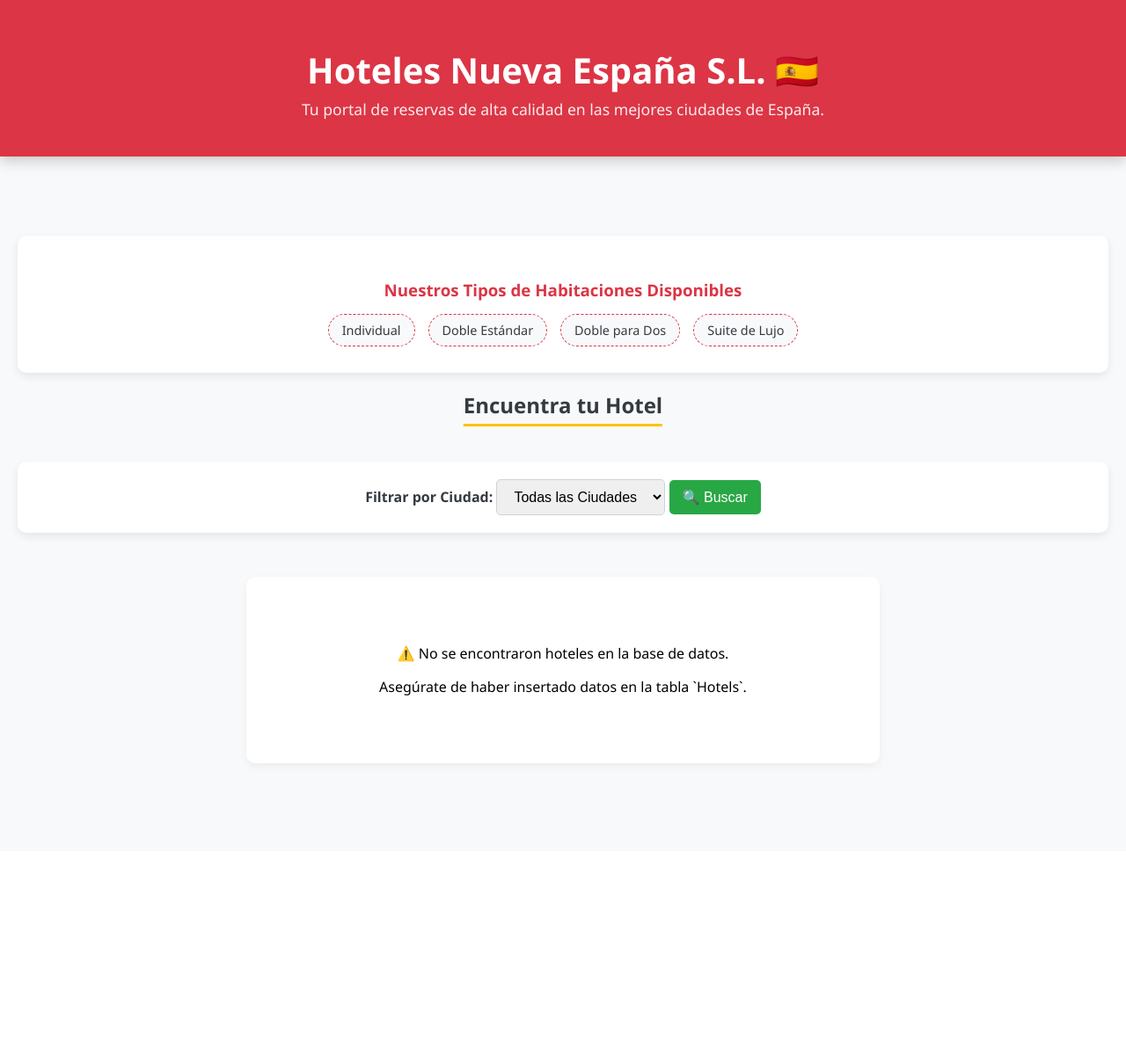
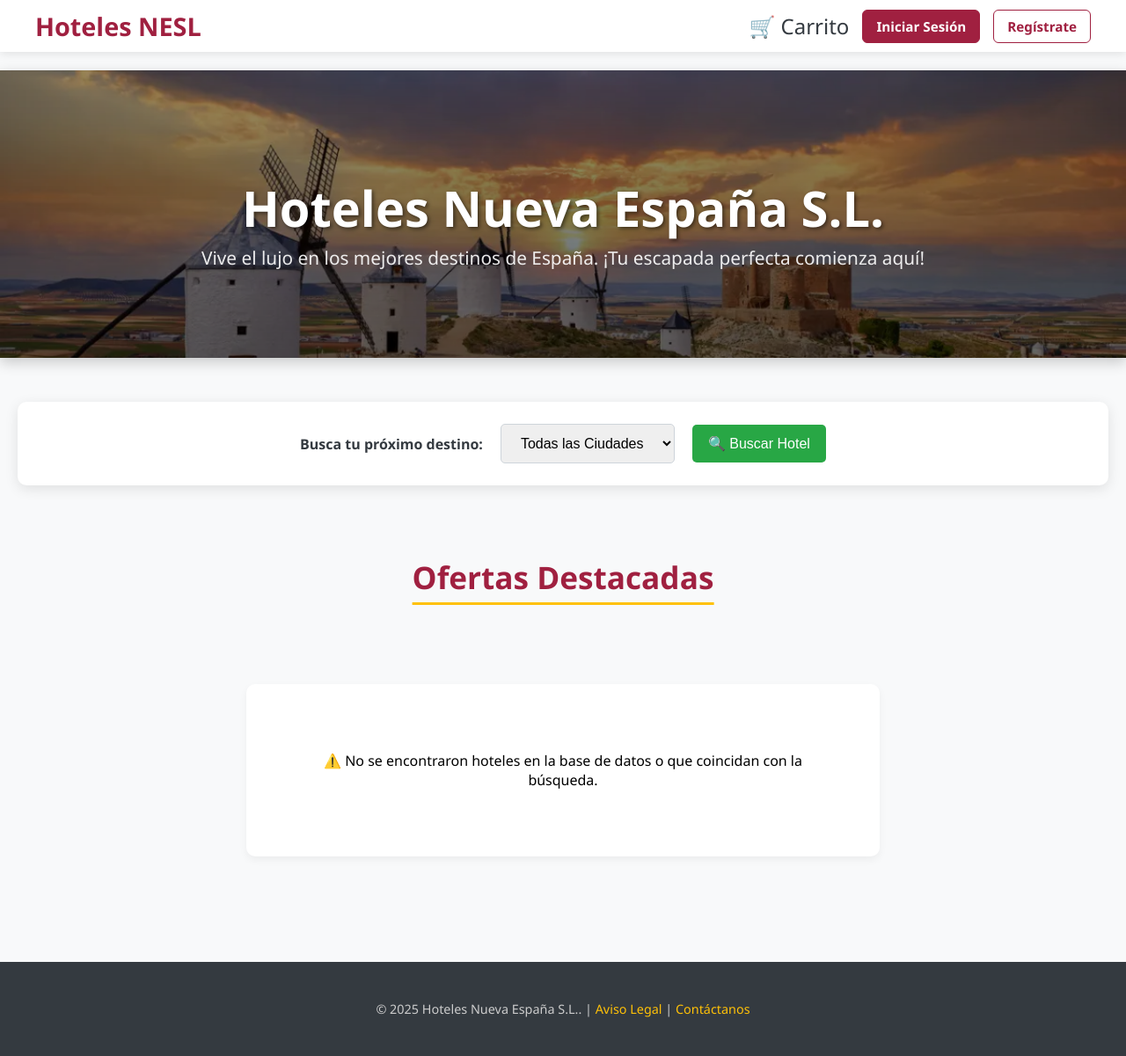
Before and after one commit to neeem111/hoteles, a PHP site: page / in a window 1280 px wide. Shown: the whole page at 88% size. Before the commit the page ends 872 px from the top, so only its background shows below. Run offline with PHP 8.4, Linux system fonts and the light colour scheme; data that the repository does not hold is empty.

Commit message:
Mis últimos cambios: Ajustes CSS e implementación de Aviso Legal y Contacto.

```diff
--- a/index.php
+++ b/index.php
@@ -1,21 +1,32 @@
 <?php
+session_start(); // Iniciar sesión al comienzo del archivo
 // Define la información de la cadena hotelera
 $nombreCadena = "Hoteles Nueva España S.L.";
 $ciudadesDisponibles = ['Valencia', 'Santander', 'Toledo'];
-$tiposHabitacion = [
-    'Individual',
-    'Doble Estándar',
-    'Doble para Dos', // Añadido el tipo "solo para dos"
-    'Suite de Lujo'
+
+// --- NUEVA LÓGICA DE PRECIOS POR CIUDAD ---
+$tarifasBase = [
+    'Toledo' => 20,
+    'Valencia' => 30,
+    'Santander' => 25
 ];
+$incrementoPorCiudad = [
+    'Toledo' => 15,
+    'Valencia' => 12,
+    'Santander' => 10
+];
+// ------------------------------------------
 
-// Asegúrate de que este archivo exista y tenga tu código de conexión
+// Comprobar estado de la sesión
+$is_logged_in = isset($_SESSION['user_id']);
+$user_name = $is_logged_in ? htmlspecialchars($_SESSION['user_name']) : '';
+
 include('conexion.php');
 
 // Parámetros de filtrado
 $filtroCiudad = isset($_GET['ciudad']) ? $_GET['ciudad'] : '';
 
-// Verificar que la conexión sea exitosa antes de continuar
+// Verificar que la conexión sea exitosa
 if ($conn->connect_error) {
     die("Error de conexión, revisa conexion.php");
 }
@@ -23,6 +34,7 @@ if ($conn->connect_error) {
 // 1. Consulta base para obtener todos los hoteles
 $sql = "SELECT Id, Name, City, Address FROM Hotels";
 $hoteles = [];
+$stmt = null;
 
 // 2. Añadir condición WHERE si hay un filtro de ciudad válido
 if (!empty($filtroCiudad) && in_array($filtroCiudad, $ciudadesDisponibles)) {
@@ -45,16 +56,20 @@ if (!empty($filtroCiudad) && in_array($filtroCiudad, $ciudadesDisponibles)) {
 if ($resultado && $resultado->num_rows > 0) {
     // Si hay resultados, almacenarlos en un array
     while($row = $resultado->fetch_assoc()) {
-        // Simulamos un precio aleatorio para el diseño, en un entorno real vendría de la BD
-        $row['PrecioSimulado'] = rand(50, 200);
+
+        // --- APLICACIÓN DE LA NUEVA LÓGICA ---
+        $ciudadHotel = $row['City'];
+        // Asignamos el precio base como el precio 'Desde'
+        $row['PrecioDesde'] = $tarifasBase[$ciudadHotel] ?? 50; // 50 como fallback seguro
+        // -------------------------------------
+
         $hoteles[] = $row;
     }
 }
-// Importante: si se usó $stmt, cerrar el statement antes de cerrar la conexión
-if (isset($stmt)) {
+
+if ($stmt) {
     $stmt->close();
 }
-$conn->close(); // Cerrar la conexión
 ?>
 
 <!DOCTYPE html>
@@ -65,8 +80,8 @@ $conn->close(); // Cerrar la conexión
     <title>🌟 Hoteles Nueva España S.L. - Portal de Reservas</title>
     <style>
         :root {
-            --color-primary: #dc3545; /* Rojo de la bandera española (o similar) */
-            --color-secondary: #ffc107; /* Amarillo/Dorado */
+            --color-primary: #a02040; /* Borgoña/Vino, elegante */
+            --color-secondary: #ffc107; /* Dorado/Amarillo */
             --color-dark: #343a40;
             --color-light: #f8f9fa;
         }
@@ -75,37 +90,116 @@ $conn->close(); // Cerrar la conexión
             font-family: 'Segoe UI', Tahoma, Geneva, Verdana, sans-serif;
             background-color: var(--color-light);
             margin: 0;
-            padding: 0;
+            padding-top: 80px; /* Espacio para el nav fijo */
         }
 
-        .header {
+        /* --- Barra de Navegación (Nueva) --- */
+        .navbar {
+            background-color: #ffffff;
+            box-shadow: 0 2px 10px rgba(0, 0, 0, 0.1);
+            padding: 10px 40px;
+            display: flex;
+            justify-content: space-between;
+            align-items: center;
+            position: fixed;
+            top: 0;
+            left: 0;
+            width: 100%;
+            z-index: 1000;
+            box-sizing: border-box;
+        }
+        .navbar-brand {
+            color: var(--color-primary);
+            font-size: 1.8em;
+            font-weight: 700;
+            text-decoration: none;
+        }
+        .navbar-actions {
+            display: flex;
+            align-items: center;
+            gap: 15px;
+        }
+        .nav-btn {
+            padding: 8px 15px;
+            border-radius: 6px;
+            text-decoration: none;
+            font-weight: 600;
+            transition: background-color 0.2s, color 0.2s;
+            font-size: 0.95em;
+        }
+        .btn-login {
             background-color: var(--color-primary);
             color: white;
-            padding: 25px 20px;
+            border: 1px solid var(--color-primary);
+        }
+        .btn-login:hover {
+            background-color: #801933;
+        }
+        .btn-signup {
+            background-color: white;
+            color: var(--color-primary);
+            border: 1px solid var(--color-primary);
+        }
+        .btn-signup:hover {
+            background-color: var(--color-primary);
+            color: white;
+        }
+        .user-greeting {
+            color: var(--color-dark);
+            font-weight: 500;
+            font-size: 1em;
+        }
+        .cart-icon a {
+            color: var(--color-dark);
+            font-size: 1.5em;
+            text-decoration: none;
+        }
+        .cart-icon a:hover {
+            color: var(--color-primary);
+        }
+        .admin-link {
+            background: #28a745;
+            color: white;
+            border: 1px solid #28a745;
+        }
+        .admin-link:hover {
+            background: #1e7e34;
+        }
+
+        /* --- Estilos del Encabezado Principal (Hero) --- */
+        .header {
+            background: linear-gradient(rgba(0,0,0,0.4), rgba(0,0,0,0.6)), url('hotel_hero_background.jpg'); /* */
+            background-size: cover;
+            background-position: center;
+            color: white;
+            padding: 80px 20px;
             text-align: center;
             box-shadow: 0 5px 15px rgba(0, 0, 0, 0.2);
+            margin-bottom: 30px;
         }
         .header h1 {
-            font-size: 2.5em;
+            font-size: 3.5em;
             margin-bottom: 5px;
+            text-shadow: 2px 2px 4px rgba(0,0,0,0.5);
         }
         .header p {
             margin-top: 0;
-            font-size: 1.1em;
+            font-size: 1.3em;
             opacity: 0.9;
         }
 
         .container {
             padding: 20px;
             max-width: 1300px;
-            margin: 30px auto;
+            margin: 0 auto;
         }
 
         h2 {
-            color: var(--color-dark);
+            color: var(--color-primary);
             text-align: center;
             margin-bottom: 40px;
-            font-weight: 600;
+            font-weight: 700;
+            font-size: 2.2em;
             border-bottom: 3px solid var(--color-secondary);
             display: inline-block;
             padding-bottom: 5px;
@@ -116,10 +210,10 @@ $conn->close(); // Cerrar la conexión
         /* --- Estilos del Filtro de Búsqueda --- */
         .search-filter {
             background-color: white;
-            padding: 20px;
+            padding: 25px;
             border-radius: 10px;
-            box-shadow: 0 4px 10px rgba(0, 0, 0, 0.08);
-            margin-bottom: 30px;
+            box-shadow: 0 4px 15px rgba(0, 0, 0, 0.1);
+            margin-bottom: 50px;
             display: flex;
             justify-content: center;
             gap: 20px;
@@ -130,13 +224,13 @@ $conn->close(); // Cerrar la conexión
             color: var(--color-dark);
         }
         .search-filter select, .search-filter button {
-            padding: 10px 15px;
+            padding: 12px 18px;
             border-radius: 5px;
             border: 1px solid #ced4da;
             font-size: 1em;
         }
         .search-filter button {
-            background-color: #28a745; /* Verde para Buscar */
+            background-color: #28a745;
             color: white;
             cursor: pointer;
             border: none;
@@ -226,76 +335,61 @@ $conn->close(); // Cerrar la conexión
             max-width: 600px;
         }
 
-        /* --- Tipos de Habitaciones --- */
-        .room-types {
-            margin-top: 40px;
+        /* --- Footer (Nuevo) --- */
+        .footer {
+            background-color: var(--color-dark);
+            color: #ccc;
+            padding: 30px 20px;
+            margin-top: 50px;
             text-align: center;
-            background-color: white;
-            padding: 30px;
-            border-radius: 10px;
-            box-shadow: 0 4px 10px rgba(0, 0, 0, 0.08);
+            font-size: 0.9em;
         }
-        .room-types h3 {
-            color: var(--color-primary);
-            margin-bottom: 15px;
+        .footer a {
+            color: var(--color-secondary);
+            text-decoration: none;
         }
-        .room-list {
-            display: flex;
-            justify-content: center;
-            gap: 15px;
-            flex-wrap: wrap;
-        }
-        .room-list span {
-            background-color: var(--color-light);
-            color: var(--color-dark);
-            padding: 8px 15px;
-            border: 1px dashed var(--color-primary);
-            border-radius: 20px;
-            font-size: 0.9em;
-            font-weight: 500;
-        }
-
-        /* Responsividad básica */
-        @media (max-width: 768px) {
-            .header h1 {
-                font-size: 2em;
-            }
-            .search-filter {
-                flex-direction: column;
-                align-items: stretch;
-            }
-            .search-filter select, .search-filter button {
-                width: 100%;
-            }
-            .hotel-grid {
-                 grid-template-columns: 1fr;
-            }
+        .footer a:hover {
+            text-decoration: underline;
         }
     </style>
 </head>
 <body>
 
+    <nav class="navbar">
+        <a href="index.php" class="navbar-brand">Hoteles NESL</a>
+
+        <div class="navbar-actions">
+
+            <div class="cart-icon">
+                <a href="cart.php" title="Ver Carrito">🛒 Carrito</a>
+            </div>
+
+            <?php if ($is_logged_in): ?>
+                <span class="user-greeting">Bienvenido, <strong><?php echo $user_name; ?></strong></span>
+
+                <?php if (strcasecmp($_SESSION['user_role'], 'Administrador') === 0): ?>
+                    <a href="indexAdmin.php" class="nav-btn admin-link">Panel Admin</a>
+                <?php endif; ?>
+
+                <a href="logout.php" class="nav-btn btn-signup">Cerrar Sesión</a>
+            <?php else: ?>
+                <a href="login.php" class="nav-btn btn-login">Iniciar Sesión</a>
+                <a href="register.php" class="nav-btn btn-signup">Regístrate</a>
+            <?php endif; ?>
+        </div>
+    </nav>
+
     <header class="header">
-        <h1><?php echo $nombreCadena; ?> 🇪🇸</h1>
-        <p>Tu portal de reservas de alta calidad en las mejores ciudades de España.</p>
+        <h1><?php echo $nombreCadena; ?></h1>
+        <p>Vive el lujo en los mejores destinos de España. ¡Tu escapada perfecta comienza aquí!
+</p>
     </header>
 
     <div class="container">
 
-        <div class="room-types">
-            <h3>Nuestros Tipos de Habitaciones Disponibles</h3>
-            <div class="room-list">
-                <?php foreach ($tiposHabitacion as $tipo): ?>
-                    <span><?php echo $tipo; ?></span>
-                <?php endforeach; ?>
-            </div>
-        </div>
-
-        <h2>Encuentra tu Hotel</h2>
-
         <div class="search-filter">
-            <form method="GET" action="index.php">
-                <label for="ciudad">Filtrar por Ciudad:</label>
+            <form method="GET" action="index.php" style="display:flex; gap:20px; align-items:center;">
+                <label for="ciudad">Busca tu próximo destino:</label>
                 <select name="ciudad" id="ciudad">
                     <option value="">Todas las Ciudades</option>
                     <?php foreach ($ciudadesDisponibles as $ciudad): ?>
@@ -305,17 +399,22 @@ $conn->close(); // Cerrar la conexión
                         </option>
                     <?php endforeach; ?>
                 </select>
-                <button type="submit">🔍 Buscar</button>
+                <button type="submit">🔍 Buscar Hotel</button>
             </form>
             <?php if (!empty($filtroCiudad)): ?>
                  <a href="index.php" style="text-decoration: none; color: var(--color-dark); font-weight: 600;">❌ Limpiar Filtro</a>
             <?php endif; ?>
         </div>
 
+        <h2>Ofertas Destacadas</h2>
+
         <?php if (count($hoteles) > 0): ?>
             <div class="hotel-grid">
                 <?php foreach ($hoteles as $hotel): ?>
                     <div class="hotel-card">
+                         <div class="hotel-image">
+                             <img src="images/<?php echo strtolower(str_replace(' ', '_', $hotel['City'])); ?>_hotel.jpg?v=1.0" alt="Foto del Hotel en <?php echo htmlspecialchars($hotel['City']); ?>">
+                         </div>
                         <div class="hotel-content">
                             <h3 class="hotel-name"><?php echo htmlspecialchars($hotel['Name']); ?></h3>
                             <div class="hotel-details">
@@ -336,15 +435,14 @@ $conn->close(); // Cerrar la conexión
             </div>
         <?php else: ?>
             <div class="no-results">
-                <?php if (!empty($filtroCiudad)): ?>
-                     <p>⚠️ No se encontraron hoteles en **<?php echo htmlspecialchars($filtroCiudad); ?>** que coincidan con la búsqueda.</p>
-                     <p>Intenta con otra ciudad o <a href="index.php">muestra todos los hoteles</a>.</p>
-                <?php else: ?>
-                     <p>⚠️ No se encontraron hoteles en la base de datos.</p>
-                     <p>Asegúrate de haber insertado datos en la tabla `Hotels`.</p>
-                <?php endif; ?>
+                <p>⚠️ No se encontraron hoteles en la base de datos o que coincidan con la búsqueda.</p>
             </div>
         <?php endif; ?>
     </div>
+
+    <footer class="footer">
+        <p>&copy; <?php echo date("Y"); ?> <?php echo $nombreCadena; ?>. | <a href="aviso_legal.php">Aviso Legal</a> | <a href="contacto.php">Contáctanos</a></p>
+    </footer>
+
 </body>
 </html>
```
Also changed, not shown: other parts of index.php (+34 -20 lines), aviso_legal.php (added, +71 -0 lines), codigoBBDD.sql (+9 -0 lines), contacto.php (added, +97 -0 lines), hotel.php (added, +207 -0 lines), hotel_hero_background.jpg (added), images/santander_hotel.jpg (added), images/valencia_hotel.jpg (added), 1 other file.
